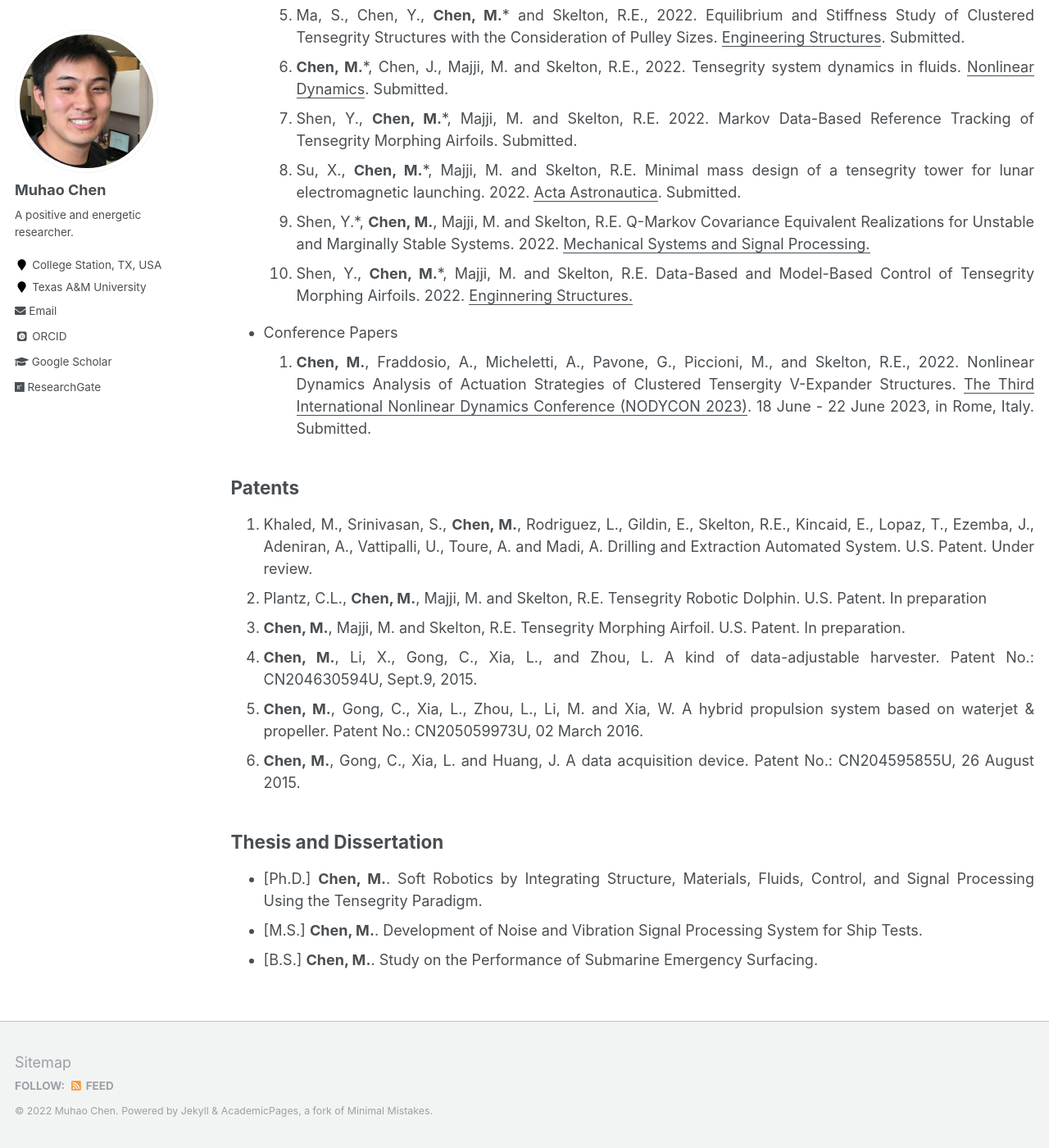
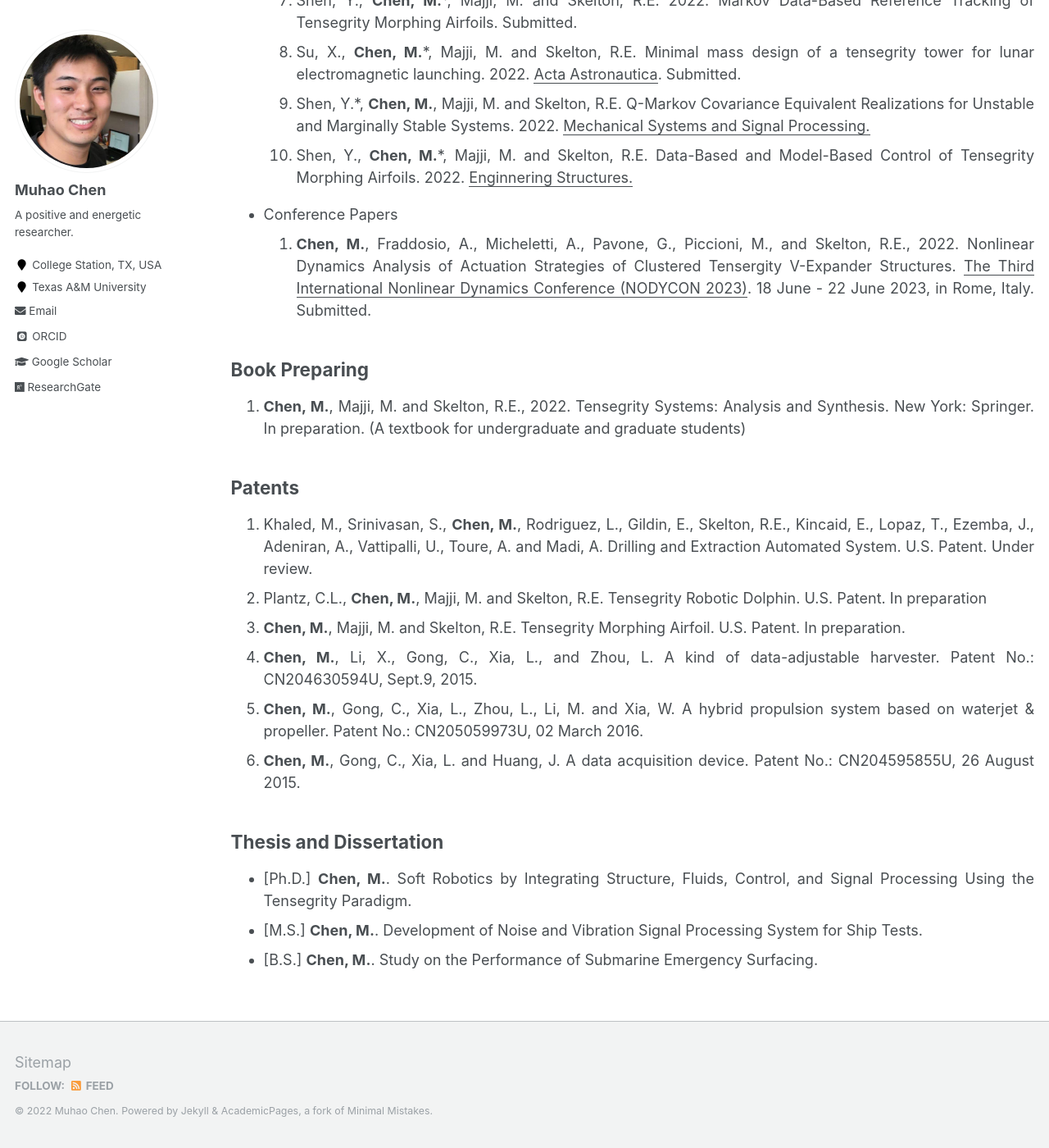
Before and after one commit to Muhao-Chen/muhao-chen.github.io, a Jekyll site: the page built from _pages/publication.md, in a window 1280 px wide and 1400 px high, scrolled down 2472 px. Shown: the whole window at 82% size. Built offline with Jekyll 4.4.1, drawn with Linux system fonts in a browser that asks for light colours; some web fonts are replaced; some of the changed text lies outside the part shown.

Commit message:
Update publication.md

```diff
--- a/_pages/publication.md
+++ b/_pages/publication.md
@@ -59,6 +57,8 @@ His citation profile is in [Google Scholar](https://scholar.google.com/citations
 - Conference Papers
 1. **Chen, M.**, Fraddosio, A., Micheletti, A., Pavone, G., Piccioni, M., and Skelton, R.E., 2022. Nonlinear Dynamics Analysis of Actuation Strategies of Clustered Tensergity V-Expander Structures. <u>The Third International Nonlinear Dynamics Conference (NODYCON 2023)</u>. 18 June - 22 June 2023, in Rome, Italy. Submitted.
 
+## Book Preparing
+1. **Chen, M.**, Majji, M. and Skelton, R.E., 2022. Tensegrity Systems: Analysis and Synthesis. New York: Springer. In preparation. (A textbook for undergraduate and graduate students)
 
 
 ## Patents
@@ -70,7 +70,7 @@ His citation profile is in [Google Scholar](https://scholar.google.com/citations
 1. **Chen, M.**, Gong, C., Xia, L. and Huang, J. A data acquisition device. Patent No.: CN204595855U, 26 August 2015.
 
 ## Thesis and Dissertation
-- [Ph.D.] **Chen, M.**. Soft Robotics by Integrating Structure, Materials, Fluids, Control, and Signal Processing Using the Tensegrity Paradigm.
+- [Ph.D.] **Chen, M.**. Soft Robotics by Integrating Structure, Fluids, Control, and Signal Processing Using the Tensegrity Paradigm.
 - [M.S.] **Chen, M.**. Development of Noise and Vibration Signal Processing System for Ship Tests.
 - [B.S.] **Chen, M.**. Study on the Performance of Submarine Emergency Surfacing.
 
```
Also changed, not shown: other parts of _pages/publication.md (+0 -2 lines).
